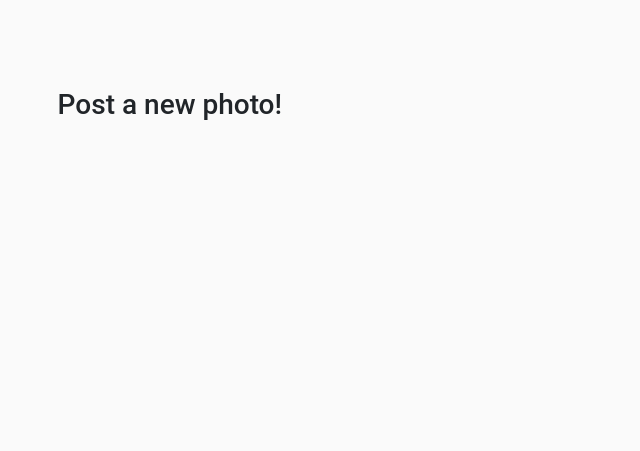
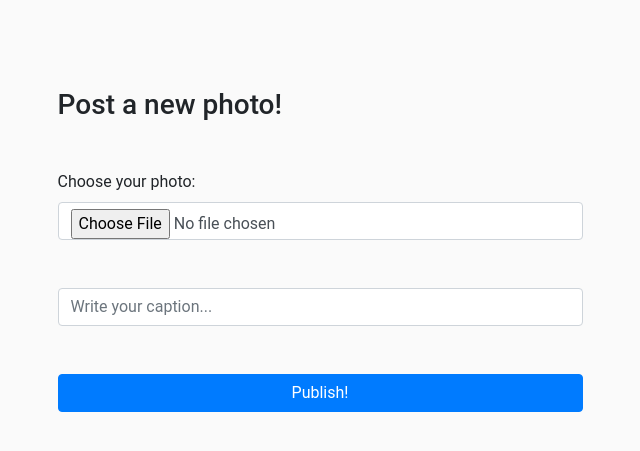
Before and after one commit to sydneybold/Django-Project, a Django app: page /posts/new/ in a window 1280 px wide. Shown: the top 451 px of the page, without its empty margins (320-960 px from the left). Run offline with Django 3.2, Linux system fonts and the light colour scheme; some libraries are stand-ins or nearby versions.

Commit message:
Work on the form to add a new post

```diff
--- a/templates/posts/new.html
+++ b/templates/posts/new.html
@@ -11,6 +11,23 @@
         <h3 class="mb-4">Post a new photo!</h3>
         <form method="Post" enctype="multipart/form-data">
           {% csrf_token %}
+          <input type="hidden" name="user" value="{{ request.user.pk }}" />
+          <input type="hidden" name="profile" value="{{ request.user.profile.pk }}" />
+
+          <div class="form-group my-5">
+            <label>Choose your photo:</label>
+            <input class="form-control" type="file" name="photo" placeholder="photo" />
+            <div class="invalid-feedback">
+            </div>
+          </div>
+
+          <div class="form-group my-5">
+            <input class="form-control" type="text" name="title" placeholder="Write your caption..." />
+            <div class="invalid-feedback">
+            </div>
+          </div>
+
+          <button type="submit" class="btn btn-primary btn-block mt-5">Publish!</button>
         </form>
       </div>
     </div>
```
